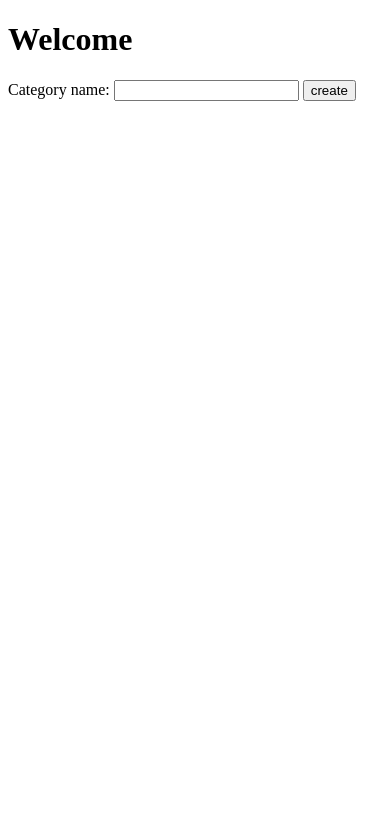
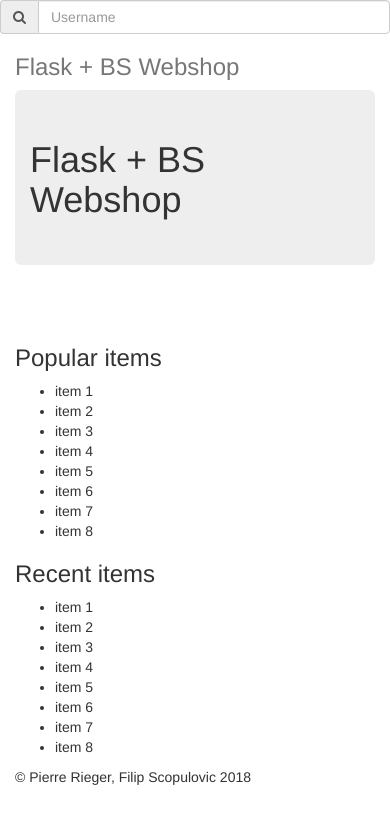
Before and after one commit to Cetzcher/flaskWebApp, a Flask app: page / in a window 390 px wide. Shown: the top 824 px of the page. Run offline with Flask 2, Linux system fonts and the light colour scheme; some libraries are stand-ins or nearby versions.

Commit message:
added bootstrap

```diff
--- a/main.py
+++ b/main.py
@@ -1,107 +1,47 @@
 from flask import Flask, request, render_template, redirect, jsonify
+from flask_bootstrap import Bootstrap  # pip3 install flask-bootstrap
+
 app = Flask(__name__)
+Bootstrap(app)
 
-"""
-THIS SHOULD ACT AS THE SERVICE URL
-FOR THE APPLICATION
-"""
+# API routes should return pure json data.
+# Use the API routes for the actual page.
 
-class Category:
-
-    LAST_ID = 0
-
-    def __init__(self, name):
-        self.id = Category.LAST_ID
-        Category.LAST_ID += 1
-        self.name = name
-        self.items = {}
-
-    def add_item(self, item):
-        self.items[item.name] = item
+@app.route("/api/search/<string:q>")
+def api_search(q):
+    return ""
 
 
-class Item:
-
-    def __init__(self, name, short_desc, long_desc):
-        self.name = name
-        self.short = short_desc
-        self.long = long_desc
-        self.comments = []
-        self.rateings = []
-
-    def add_comment(self, comment):
-        self.comments.append(comment)
-
-    def add_rateing(self, rateing):
-        self.rateings.append(rateing)
-
-    def score(self):
-        i, n = 0, 0
-        for rateing in self.rateings:
-            i += rateing.val
-            n += 1
-        return i / n if n > 0 else 0
+@app.route("/api/items/<string:item>")
+def api_serve_category(item):
+    # show all items in given cat.
+    return ""
 
 
-class Comment:
-
-    def __init__(self, user, text):
-        self.user = user
-        self.text = text
-
-class Rateing:
-
-    def __init__(self, val):
-        self.val = val
-
-DAT = [Category("Initial catagory")] # THIS NEEDS TO BE A DICT
-
-
-def success(data):
-    return jsonify({"success": True, "data": data})
-
-
-def error(err_msg):
-    return jsonify({"success": False, "error": err_msg})
-
+@app.route("/api/items/<string:item>/comments")
+def api_serve_comments(item):
+    # show the comments to that item when GET, when POST create a new one.
+    pass
 
 
 @app.route("/")
 def index():
-    return render_template("index.html")
+    return render_template('index.html')
 
 
-# FIELDS FOR POST:
-#   catName
-@app.route("/api/categories", methods=["GET"])
-def categories():
-    return success({"Categories": list(map(lambda it: it.name, DAT))}) if request.method == "GET" \
-        else error("{0} is unavailable".format(request.method))
+@app.route('/search/<searchstr>')
+def search(searchstr):
+    # show the user profile for that user
+    return 'User %s' % searchstr
 
 
-@app.route("/api/categories/<string:cat>", methods=["GET", "PUT", "DELETE"])
-def detail(cat):
-    cats = list(map(lambda it: it.name, DAT))
-    if request.method == "GET":
-        if cat in cats:
-            return success({"items": list(map(lambda it: it.name, DAT[cat].name ))})
-    elif request.method == "PUT":
-        return success("")
-    elif request.method == "DELETE":
-        return success("")
-    return error("{0} is unssported".format(request.method))
+@app.route("/items/<string:item>")
+def serve_category(item):
+    # show all items in given cat.
+    return ""
 
 
-@app.route("/api/categories/<string:cat>/<string:item>", methods=["GET", "POST", "DELETE"])
-def item(id, item):
+@app.route("/items/<string:item>/comments")
+def serve_comments(item):
+    # show the comments to that item when GET, when POST create a new one.
     pass
-
-
-@app.route("/api/categories/<string:cat>/<string:item>/rate", methods=["GET", "POST"])
-def rate(id, item):
-    pass
-
-
-@app.route("/api/categories/<int:id>/<string:item>/comment", methods=["GET", "POST"])
-def comment(id, item):
-    pass
--- a/templates/index.html
+++ b/templates/index.html
@@ -1,18 +1,89 @@
-<!doctype html>
-<html>
-<head>
-</head>
-<body>
-    <h1> Welcome </h1>
-    <form method="post" action="/" >
-        <span> Category name: <input name="cat" type="text"> </span>
-        <span> <input type="submit" value="create"> </span>
-    </form>
-    <ul>
-        {% for c in cat %}
-        <li><a href="/{{ c }}">{{ c }}</a></li>
-        {% endfor %}
-    </ul>
+{% extends "bootstrap/base.html" %}
+{% block styles %}
+{{super()}}
+<link href="//netdna.bootstrapcdn.com/font-awesome/4.0.3/css/font-awesome.css" rel="stylesheet">
+<link rel="stylesheet" href="static/searchfield.css">
+{% endblock %}
 
-</body>
-</html>
+{% block title %}This is an example page{% endblock %}
+
+{% block navbar %}
+        <div class="container">
+            <div class="row">
+                <div class="span12">
+                    <form class="form-inline pull-right" id="search-form">
+                        <label class="sr-only" for="search">search ... </label>
+                        <div class="input-group mb-2 mr-sm-2 mb-sm-0">
+                            <div class="input-group-addon">
+                                <i class="fa fa-search" aria-hidden="true"></i>
+                            </div>
+                            <input type="text" class="form-control" id="search" placeholder="Username">
+                        </div>
+                    </form>
+                </div>
+            </div>
+        </div>
+{% endblock %}
+
+{% block content %}
+  <div class="container">
+        <div class="header">
+            <h3 class="text-muted">Flask + BS Webshop</h3>
+        </div>
+
+        <div class="jumbotron">
+            <h1>Flask + BS Webshop</h1>
+            <p class="lead"></p>
+        </div>
+
+
+        <div class="col-xs-12" style="height:50px;"></div>
+
+        <div class="row marketing">
+            <div class="col-lg-6">
+                <h3>Popular items</h3>
+                <ul>
+                    <li> item 1</li>
+                    <li> item 2</li>
+                    <li> item 3</li>
+                    <li> item 4</li>
+                    <li> item 5</li>
+                    <li> item 6</li>
+                    <li> item 7</li>
+                    <li> item 8</li>
+                </ul>
+            </div>
+
+            <div class="col-lg-6">
+                <h3> Recent items</h3>
+                <ul>
+                    <li> item 1</li>
+                    <li> item 2</li>
+                    <li> item 3</li>
+                    <li> item 4</li>
+                    <li> item 5</li>
+                    <li> item 6</li>
+                    <li> item 7</li>
+                    <li> item 8</li>
+                </ul>
+            </div>
+        </div>
+
+        <footer class="footer">
+            <p>&copy; Pierre Rieger, Filip Scopulovic 2018 </p>
+        </footer>
+
+    </div>
+
+<script>
+
+    document.getElementById("search-form").addEventListener(
+        "submit",
+        function(ev) {
+            ev.preventDefault();
+            window.location.href = "/search/" + encodeURI(document.getElementById("search").value);
+        },
+        true);
+
+</script>
+{% endblock %}
```
Also changed, not shown: static/searchfield.css (added, +37 -0 lines), templates/cat.html (deleted, +0 -20 lines).
